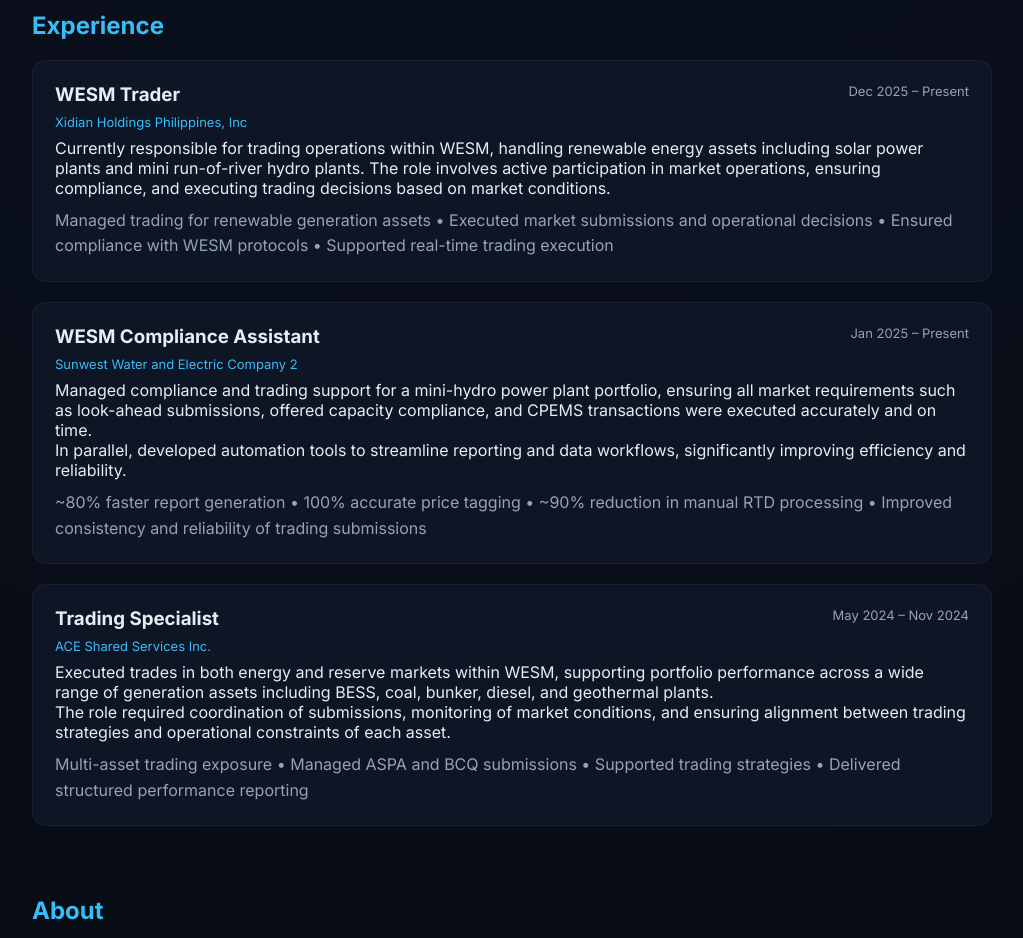
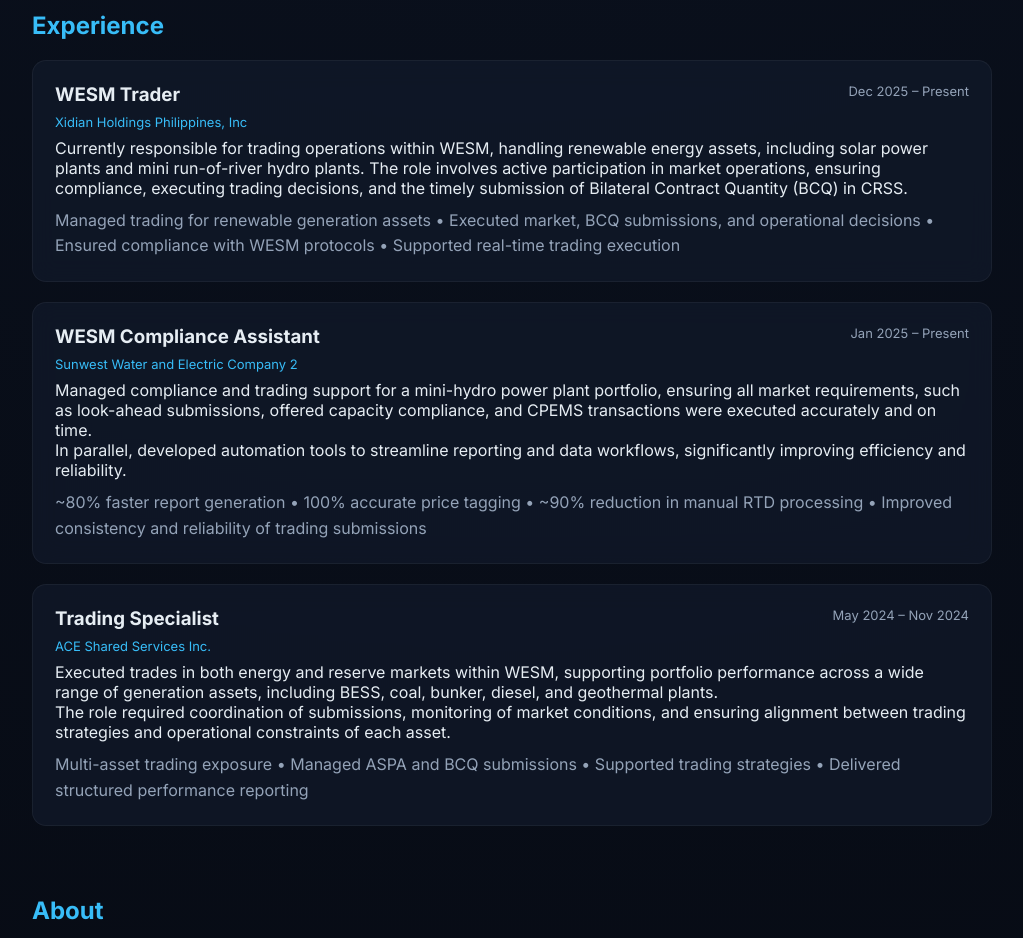
Before and after one commit to RhysXD123/Portfolio, a plain HTML site: page index.html in a window 1280 px wide. Shown: the part 820-1758 px from the top of the page, without its empty margins (128-1151 px from the left). Drawn offline with Linux system fonts and the light colour scheme.

Commit message:
Update index.html

```diff
--- a/index.html
+++ b/index.html
@@ -196,14 +196,14 @@
         <p class="exp-focus">Xidian Holdings Philippines, Inc</p>
 
         <p>
-            Currently responsible for trading operations within WESM, handling renewable energy assets
+            Currently responsible for trading operations within WESM, handling renewable energy assets,
             including solar power plants and mini run-of-river hydro plants. The role involves active
-            participation in market operations, ensuring compliance, and executing trading decisions
-            based on market conditions.
+            participation in market operations, ensuring compliance, executing trading decisions,
+            and the timely submission of Bilateral Contract Quantity (BCQ) in CRSS.
         </p>
 
         <div class="metrics">
-            Managed trading for renewable generation assets • Executed market submissions and operational decisions •
+            Managed trading for renewable generation assets • Executed market, BCQ submissions, and operational decisions •
             Ensured compliance with WESM protocols • Supported real-time trading execution
         </div>
     </div>
@@ -218,7 +218,7 @@
 
         <p>
             Managed compliance and trading support for a mini-hydro power plant portfolio, ensuring all
-            market requirements such as look-ahead submissions, offered capacity compliance, and CPEMS
+            market requirements, such as look-ahead submissions, offered capacity compliance, and CPEMS
             transactions were executed accurately and on time.
         </p>
 
@@ -243,7 +243,7 @@
 
         <p>
             Executed trades in both energy and reserve markets within WESM, supporting portfolio performance
-            across a wide range of generation assets including BESS, coal, bunker, diesel, and geothermal plants.
+            across a wide range of generation assets, including BESS, coal, bunker, diesel, and geothermal plants.
         </p>
 
         <p>
```
